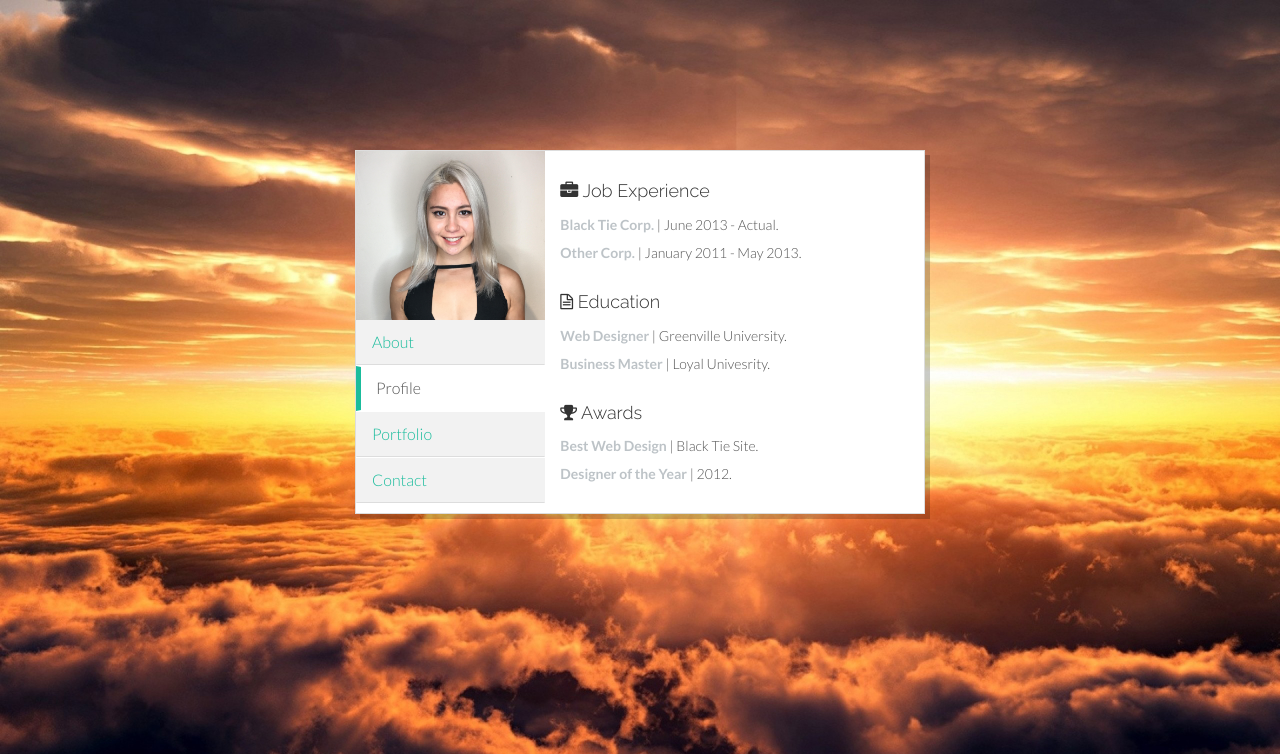
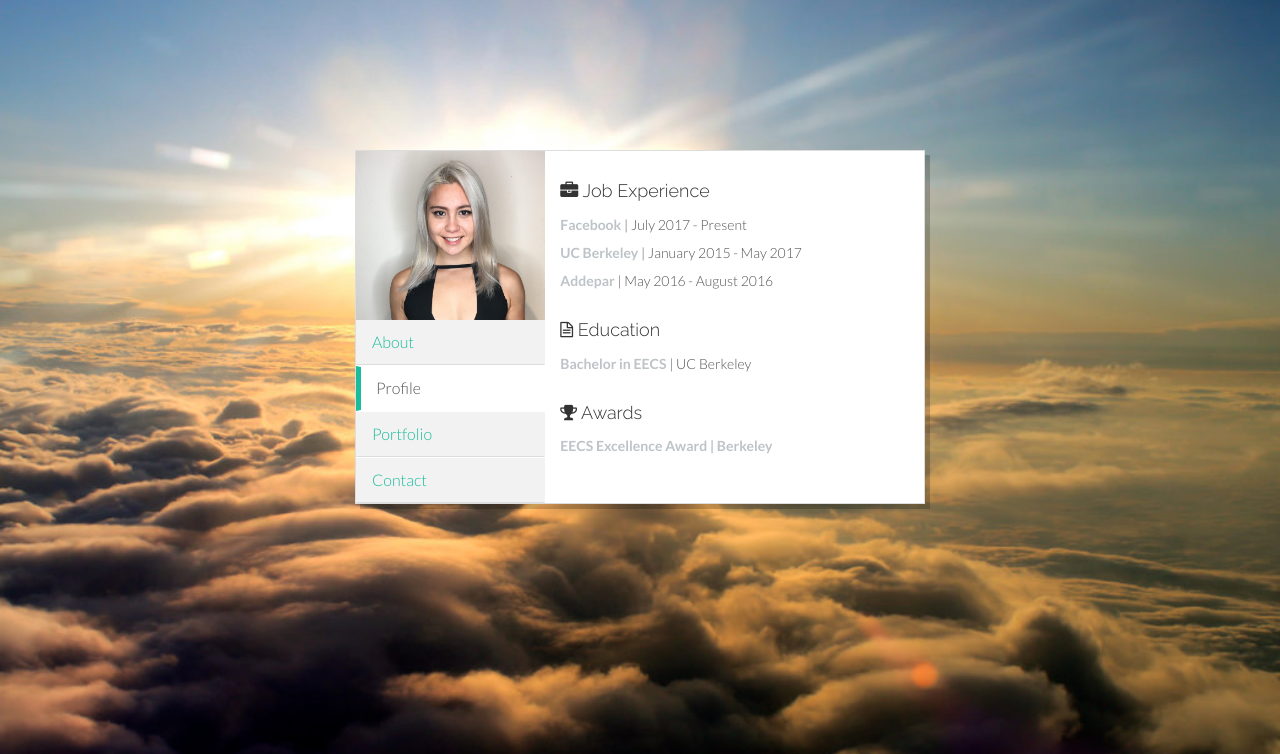
Before and after one commit to Lahaela/lahaela.github.io, a PHP site: page / in a window 1280 px wide, after a click on "Profile". Shown: the top 754 px of the page. Run offline with PHP 8.4, Linux system fonts and the light colour scheme.

Commit message:
updating info

```diff
--- a/assets/css/main.css
+++ b/assets/css/main.css
@@ -15,7 +15,7 @@ body {
     color: #555;
     padding-top: 150px;
 
-	background-image: url(../img/sunrise.jpg);
+	background-image: url(../img/sunrise_3.jpg);
 	background-repeat: no-repeat;
 	background-position: center center;
 	background-attachment: fixed;
--- a/index.html
+++ b/index.html
@@ -61,20 +61,19 @@
 					  <div class="tab-pane" id="profile">
 					  	<h4><i class="icon-briefcase"></i> Job Experience</h4>
 					  	<p class="sm">
-					  		<grey>Black Tie Corp.</grey> | June 2013 - Actual.<br/>
-					  		<grey>Other Corp.</grey> | January 2011 - May 2013.<br/>
+					  		<grey>Facebook</grey> | July 2017 - Present<br/>
+					  		<grey>UC Berkeley</grey> | January 2015 - May 2017<br/>
+					  		<grey>Addepar</grey> | May 2016 - August 2016<br/>
 					  	</p>
 
 						  <h4><i class="icon-file-text-alt"></i> Education</h4>
 					  	<p class="sm">
-					  		<grey>Web Designer</grey> | Greenville University.<br/>
-					  		<grey>Business Master</grey> | Loyal Univesrity.<br/>
+					  		<grey>Bachelor in EECS</grey> | UC Berkeley<br/>
 					  	</p>
 
 						  <h4><i class="icon-trophy"></i> Awards</h4>
 					  	<p class="sm">
-					  		<grey>Best Web Design</grey> | Black Tie Site.<br/>
-					  		<grey>Designer of the Year</grey> | 2012.<br/>
+					  		<grey>EECS Excellence Award | Berkeley<br/>
 					  	</p>
 					  </div><!-- Tab Profile -->
 
@@ -111,33 +110,13 @@
 						  <div class="row">
 							  <div class="col-xs-6">
 								  <p class="sm">
-								  	<i class="icon-globe"></i> - BlackTie.co <br/>
-									<i class="icon-envelope"></i> - victoria@blacktie.co
+								  	leahdickstein@berkeley.edu
 								  </p>
 							  </div><!-- col-xs-6 -->
 
 							  <div class="col-xs-6">
 								  <p class="sm">
-								  	<i class="icon-phone"></i> - +44 2009-4839 <br/>
-									<i class="icon-apple"></i> - 902 3940-4439
-								  </p>
-							  </div><!-- col-xs-6 -->
-						  </div><!-- row -->
-
-						  <h4>Social Links</h4>
-						  <hr>
-						  <div class="row">
-							  <div class="col-xs-6">
-								  <p class="sm">
-								  	<i class="icon-facebook"></i> - Vicky.Wallberg <br/>
-									<i class="icon-tumblr"></i> - Love-Vicky-Site
-								  </p>
-							  </div><!-- col-xs-6 -->
-
-							  <div class="col-xs-6">
-								  <p class="sm">
-								  	<i class="icon-dribbble"></i> - Vicoooria <br/>
-									<i class="icon-twitter"></i> - @BlackTie_co
+								  <!-- Second col content -->
 								  </p>
 							  </div><!-- col-xs-6 -->
 						  </div><!-- row -->
```
